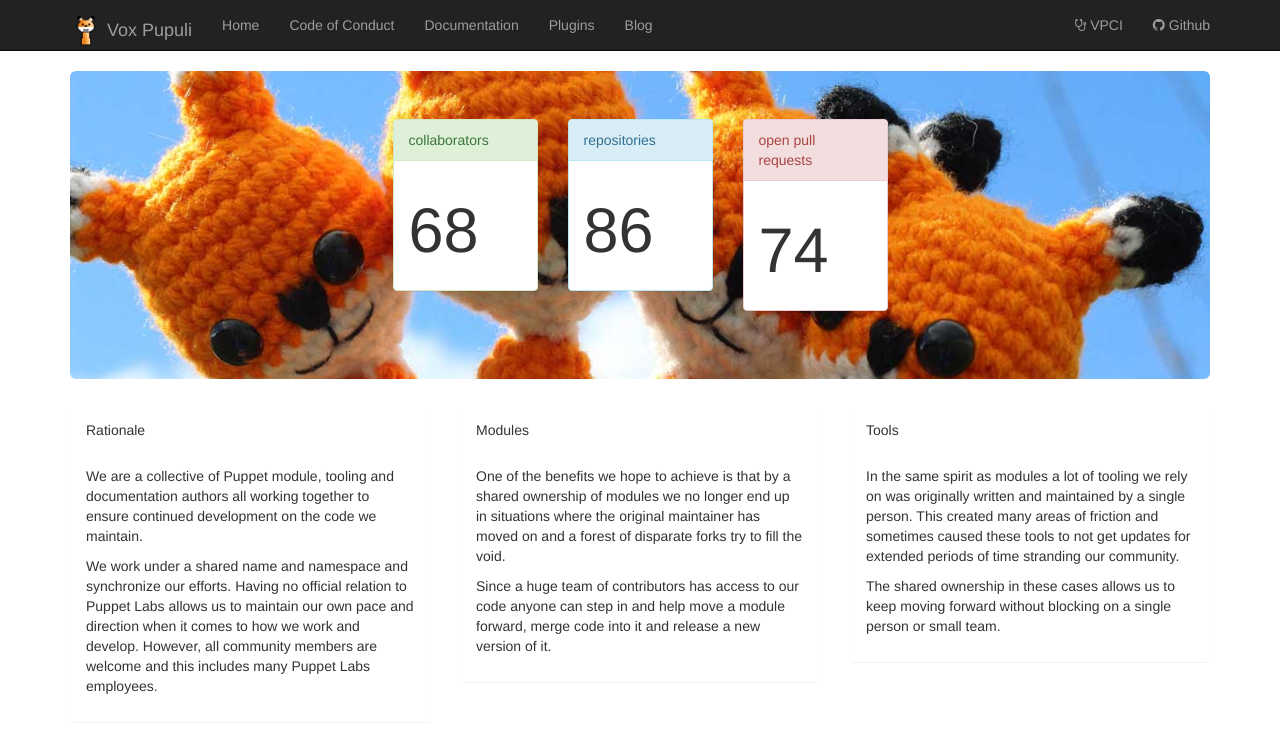
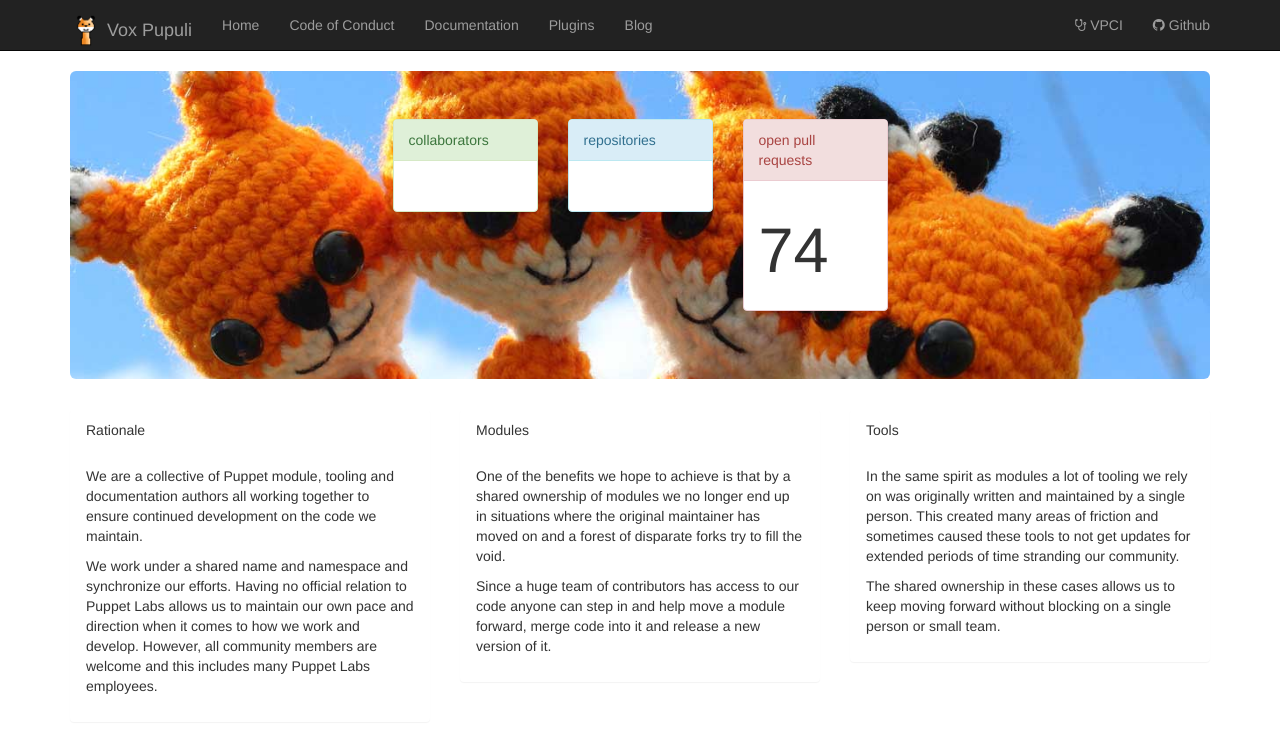
Before and after one commit to voxpupuli/voxpupuli.github.io, a Jekyll site: the page built from index.html, in a window 1280 px wide. Shown: the top 733 px of the page. Built offline with Jekyll 4.4.1, drawn with Linux system fonts in a browser that asks for light colours; nearby versions of some CDN libraries.

Commit message:
Don't specify # of collaborators or repos
It's akward to see the number change after the js finally changes it. It
also provides a really confusing experience for noscript users.

```diff
--- a/index.html
+++ b/index.html
@@ -9,7 +9,7 @@ layout: default
         collaborators
       </div>
       <div class="panel-body">
-        <h1 id="members-count">68</h1>
+        <h1 id="members-count"></h1>
       </div>
     </div>
   </div>
@@ -19,7 +19,7 @@ layout: default
         repositories
       </div>
       <div class="panel-body">
-        <h1 id="repository-count">86</h1>
+        <h1 id="repository-count"></h1>
       </div>
     </div>
   </div>
```
